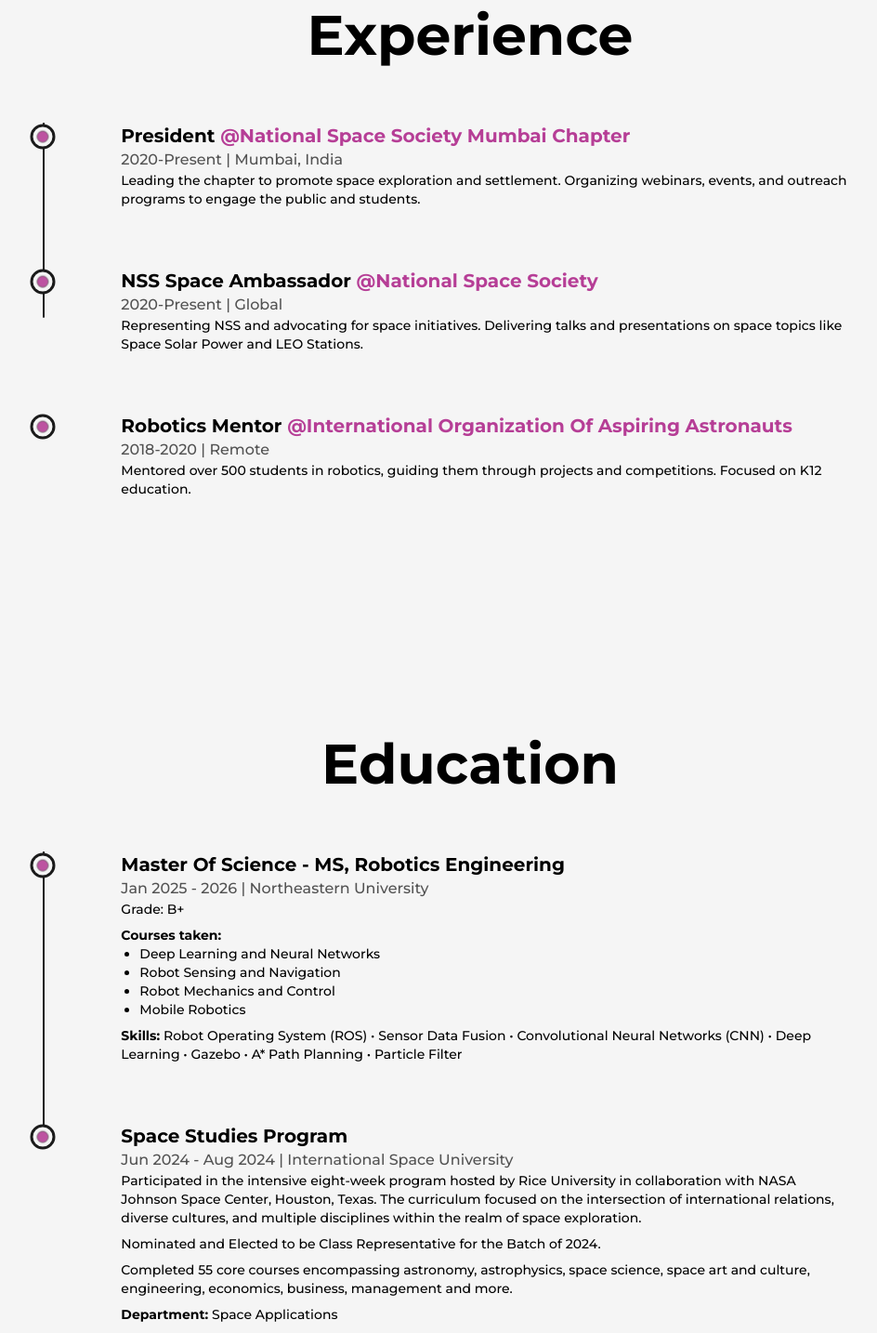
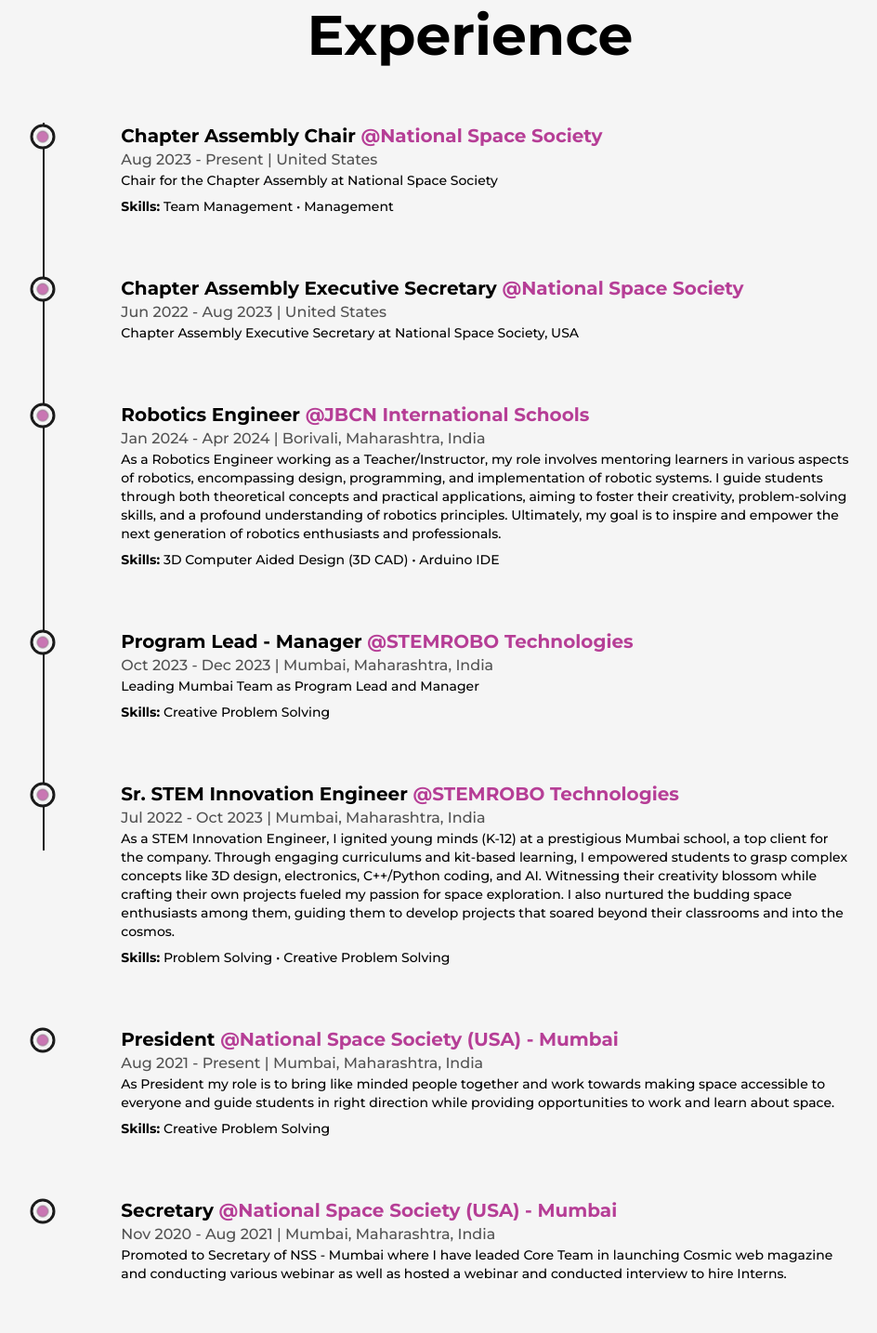
Before and after one commit to prathameshbarapatre5/Portfolio, a Next.js app: page /about in a window 1280 px wide. Shown: the part 1700-3134 px from the top of the page at 93% size, without its empty margins (134-1078 px from the left). Built offline with nearby package versions, Linux system fonts and the light colour scheme.

Commit message:
Update Experience.tsx

```diff
--- a/components/Experience.tsx
+++ b/components/Experience.tsx
@@ -5,7 +5,7 @@
 
 const Details = ({ position, company, companyLink, time, address, work }: any) => {
     const ref = useRef(null)
-    return <li ref={ref} className='my-8 first:mt-0 last:mb-0 w-[60%] mx-auto flex flex-col items-center justify-between md:w-[80%]'>
+    return <li ref={ref} className='my-8 first:mt-0 last:mb-0 w-[60%] mx-auto flex flex-col items-start justify-start md:w-[80%]'>
         <LiIcon reference={ref} />
         <motion.div
             initial={{ y: 50 }}
@@ -42,28 +42,97 @@
                 />
                 <ul className='w-full flex flex-col items-start justify-between ml-4 xs:ml-2'>
                     <Details
-                        position="President"
-                        company="National Space Society Mumbai Chapter"
+                        position="Chapter Assembly Chair"
+                        company="National Space Society"
                         companyLink="https://nss.org"
-                        time="2020-Present"
-                        address="Mumbai, India"
-                        work="Leading the chapter to promote space exploration and settlement. Organizing webinars, events, and outreach programs to engage the public and students."
+                        time="Aug 2023 - Present"
+                        address="United States"
+                        work={
+                            <div className='flex flex-col gap-2'>
+                                <p>Chair for the Chapter Assembly at National Space Society</p>
+                                <span><strong className='font-bold'>Skills:</strong> Team Management • Management</span>
+                            </div>
+                        }
                     />
                     <Details
-                        position="NSS Space Ambassador"
+                        position="Chapter Assembly Executive Secretary"
                         company="National Space Society"
                         companyLink="https://nss.org"
-                        time="2020-Present"
-                        address="Global"
-                        work="Representing NSS and advocating for space initiatives. Delivering talks and presentations on space topics like Space Solar Power and LEO Stations."
+                        time="Jun 2022 - Aug 2023"
+                        address="United States"
+                        work="Chapter Assembly Executive Secretary at National Space Society, USA"
                     />
                     <Details
-                        position="Robotics Mentor"
-                        company="International Organization of Aspiring Astronauts"
+                        position="Robotics Engineer"
+                        company="JBCN International Schools"
                         companyLink="#"
-                        time="2018-2020"
-                        address="Remote"
-                        work="Mentored over 500 students in robotics, guiding them through projects and competitions. Focused on K12 education."
+                        time="Jan 2024 - Apr 2024"
+                        address="Borivali, Maharashtra, India"
+                        work={
+                            <div className='flex flex-col gap-2'>
+                                <p>As a Robotics Engineer working as a Teacher/Instructor, my role involves mentoring learners in various aspects of robotics, encompassing design, programming, and implementation of robotic systems. I guide students through both theoretical concepts and practical applications, aiming to foster their creativity, problem-solving skills, and a profound understanding of robotics principles. Ultimately, my goal is to inspire and empower the next generation of robotics enthusiasts and professionals.</p>
+                                <span><strong className='font-bold'>Skills:</strong> 3D Computer Aided Design (3D CAD) • Arduino IDE</span>
+                            </div>
+                        }
+                    />
+                    <Details
+                        position="Program Lead - Manager"
+                        company="STEMROBO Technologies"
+                        companyLink="https://www.stemrobo.com/"
+                        time="Oct 2023 - Dec 2023"
+                        address="Mumbai, Maharashtra, India"
+                        work={
+                            <div className='flex flex-col gap-2'>
+                                <p>Leading Mumbai Team as Program Lead and Manager</p>
+                                <span><strong className='font-bold'>Skills:</strong> Creative Problem Solving</span>
+                            </div>
+                        }
+                    />
+                    <Details
+                        position="Sr. STEM Innovation Engineer"
+                        company="STEMROBO Technologies"
+                        companyLink="https://www.stemrobo.com/"
+                        time="Jul 2022 - Oct 2023"
+                        address="Mumbai, Maharashtra, India"
+                        work={
+                            <div className='flex flex-col gap-2'>
+                                <p>As a STEM Innovation Engineer, I ignited young minds (K-12) at a prestigious Mumbai school, a top client for the company. Through engaging curriculums and kit-based learning, I empowered students to grasp complex concepts like 3D design, electronics, C++/Python coding, and AI. Witnessing their creativity blossom while crafting their own projects fueled my passion for space exploration. I also nurtured the budding space enthusiasts among them, guiding them to develop projects that soared beyond their classrooms and into the cosmos.</p>
+                                <span><strong className='font-bold'>Skills:</strong> Problem Solving • Creative Problem Solving</span>
+                            </div>
+                        }
+                    />
+                    <Details
+                        position="President"
+                        company="National Space Society (USA) - Mumbai"
+                        companyLink="#"
+                        time="Aug 2021 - Present"
+                        address="Mumbai, Maharashtra, India"
+                        work={
+                            <div className='flex flex-col gap-2'>
+                                <p>As President my role is to bring like minded people together and work towards making space accessible to everyone and guide students in right direction while providing opportunities to work and learn about space.</p>
+                                <span><strong className='font-bold'>Skills:</strong> Creative Problem Solving</span>
+                            </div>
+                        }
+                    />
+                    <Details
+                        position="Secretary"
+                        company="National Space Society (USA) - Mumbai"
+                        companyLink="#"
+                        time="Nov 2020 - Aug 2021"
+                        address="Mumbai, Maharashtra, India"
+                        work={
+                            <div className='flex flex-col gap-2'>
+                                <p>Promoted to Secretary of NSS - Mumbai where I have leaded Core Team in launching Cosmic web magazine and conducting various webinar as well as hosted a webinar and conducted interview to hire Interns.</p>
+                            </div>
+                        }
+                    />
+                    <Details
+                        position="Operations Manager"
+                        company="National Space Society (USA) - Mumbai"
+                        companyLink="#"
+                        time="Sep 2020 - Nov 2020"
+                        address="Mumbai, Maharashtra, India"
+                        work="Started working with NSS - Mumbai as Operation Manager to lead Operations team to execute different activities such as webinars and workshops"
                     />
                 </ul>
             </div>
```
